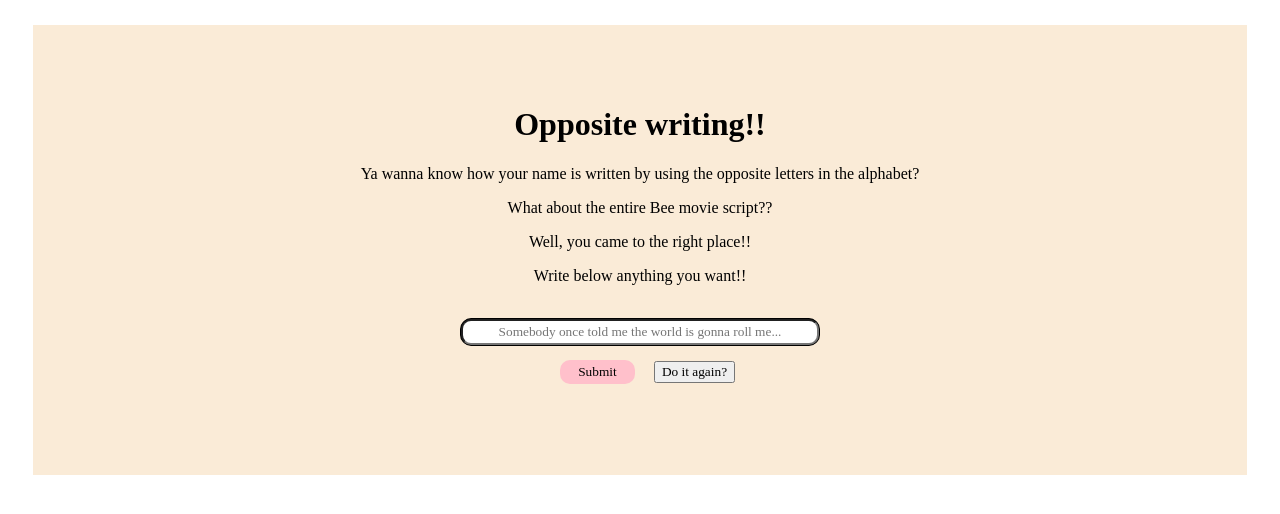
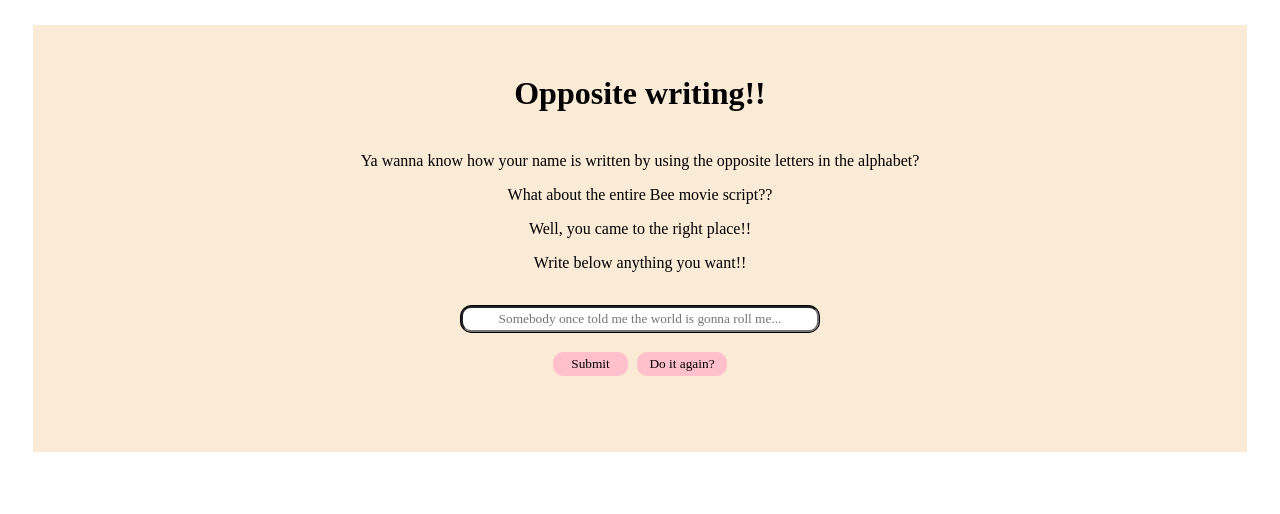
Before and after one commit to dumitraa/opposite-alphabet, a plain HTML site: page index.html in a window 1280 px wide. Drawn offline with Linux system fonts and the light colour scheme.

Commit message:
Change positions around

```diff
--- a/style.css
+++ b/style.css
@@ -1,5 +1,11 @@
 * {
     font-family: 'Times New Roman', Times, serif
+}
+
+h1 {
+    margin: 10px;
+    margin-top: -10px;
+    margin-bottom: 40px;
 }
 
 .text {
@@ -19,18 +25,27 @@
     text-align: center;
     border-radius: 10px;
     box-shadow: 1px 0 black, 0 -1px black, 0 1px black, -1px 0 black;
+    margin-bottom: 5px;
 }
 
-#submit {
+#submit, #again{
     height: 24px;
     width: 75px;
     border-radius: 10px;
     border: 20px;
-    margin: 15px;
+    margin-top: 15px;
     background-color: pink;
 }
 
-#submit:hover {
+#submit {
+    margin-right: 5px;
+}
+
+#again {
+    width: 90px;
+}
+
+#submit:hover, #again:hover {
     background-color: white;
     box-shadow: 1px 0 black, 0 -1px black, 0 1px black, -1px 0 black;
     transition: 0.5s;
```
